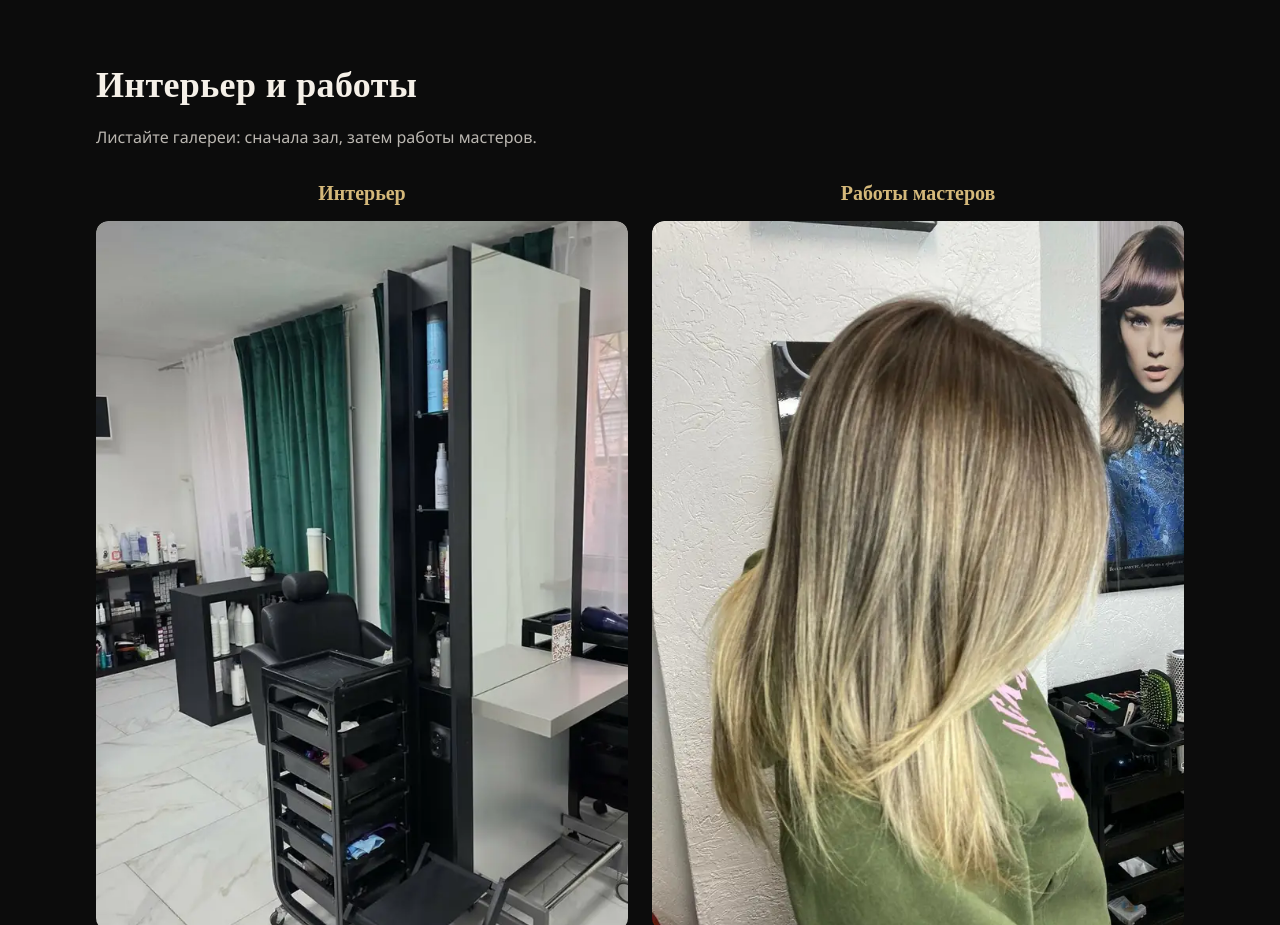
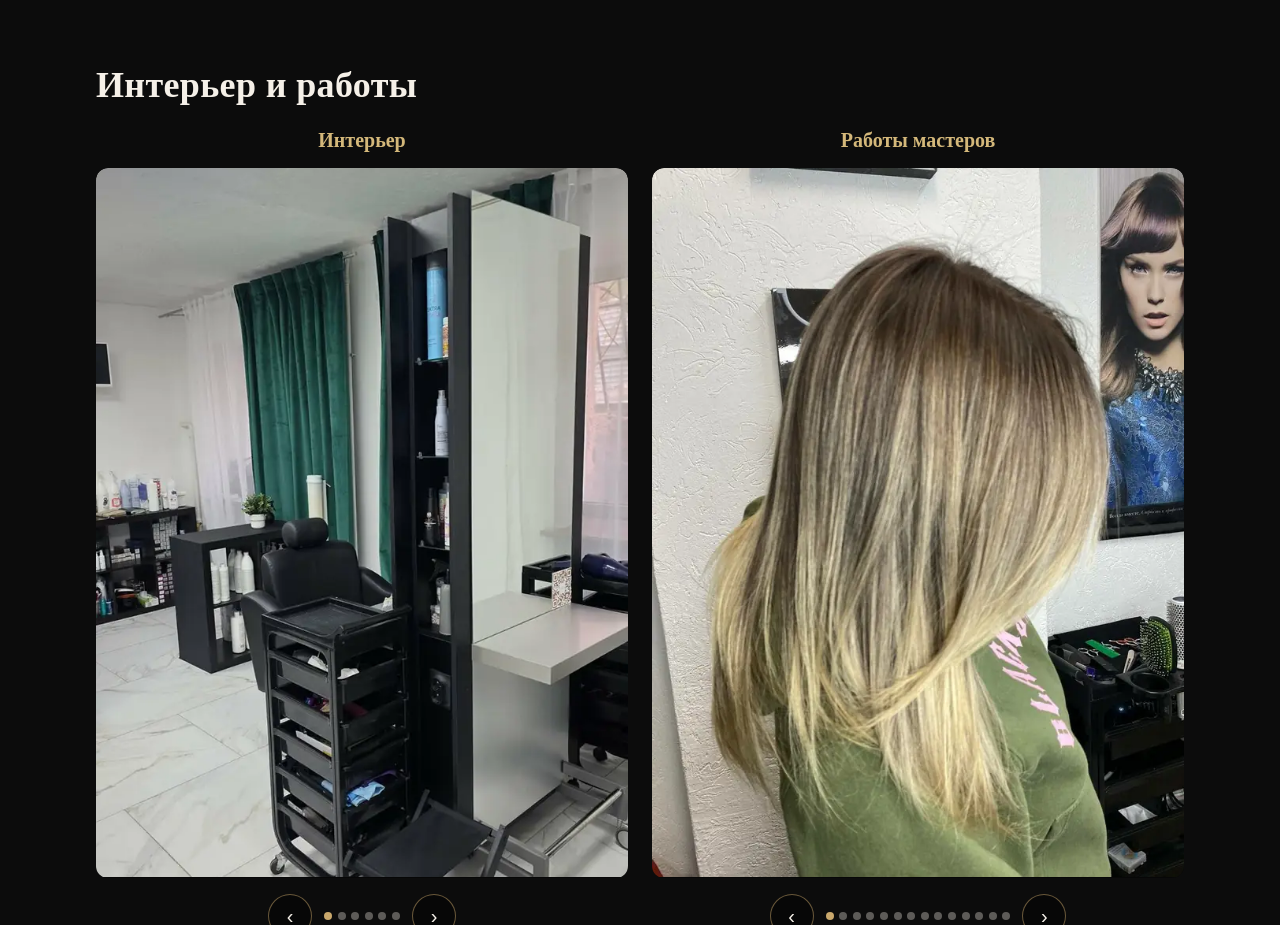
Before and after one commit to litviniuv/atama-nsk, a plain HTML site: page v2/index.html in a window 1280 px wide. Shown: the part 3240-4165 px from the top of the page. Drawn offline with Linux system fonts and the light colour scheme.

Commit message:
Demo site

```diff
--- a/v2/index.html
+++ b/v2/index.html
@@ -123,8 +123,6 @@
   <section class="section" id="gallery" aria-labelledby="gallery-title">
     <div class="wrap">
       <h2 class="section__title" id="gallery-title">Интерьер и работы</h2>
-      <p class="section__lead">Листайте галереи: сначала зал, затем работы мастеров.</p>
-
       <div class="gallery-duo">
       <div class="carousel-block">
         <h3>Интерьер</h3>
```
